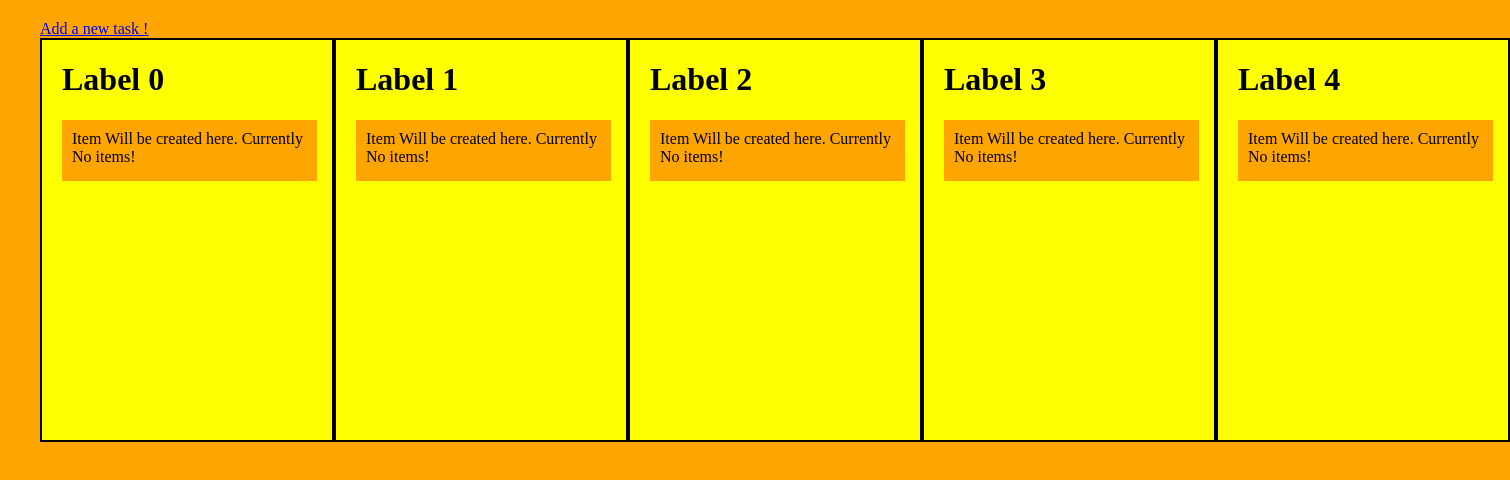
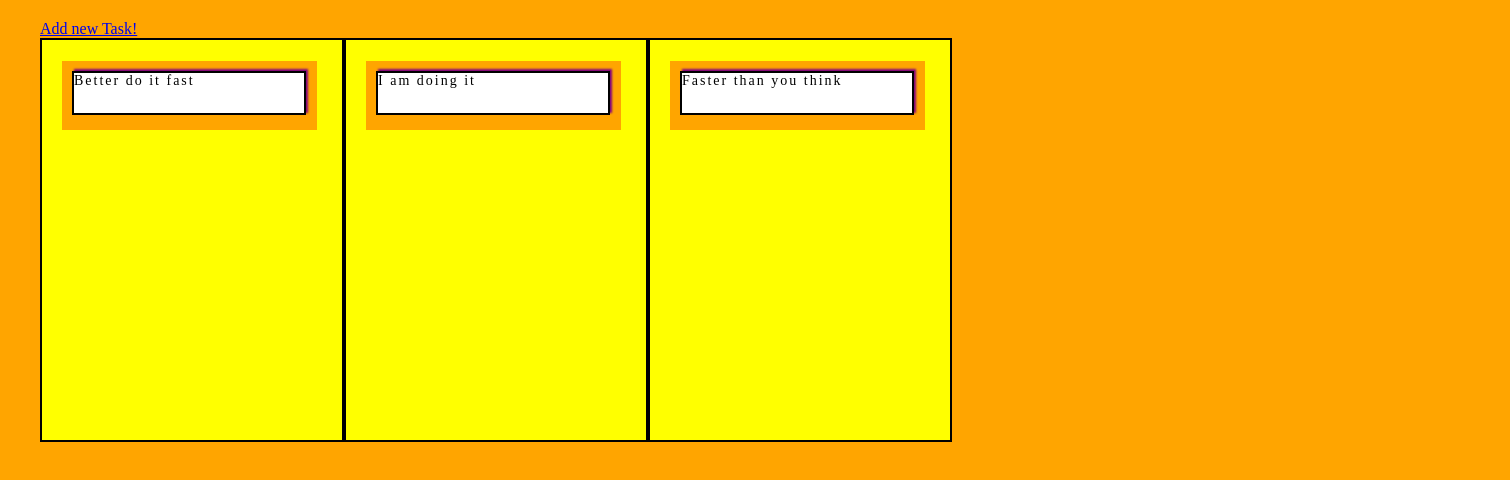
Before and after one commit to umais/Kanban, a plain HTML site: page board.html in a window 1280 px wide. Shown: the whole page, 1510 px wide, since content can reach past the window. Drawn offline with nearby package versions, Linux system fonts and the light colour scheme.

Commit message:
Bootstrapped html with Angular

```diff
--- a/board.html
+++ b/board.html
@@ -1,6 +1,6 @@
 <!DOCTYPE html>
 
-<html lang="en" xmlns="http://www.w3.org/1999/xhtml">
+<html lang="en" xmlns="http://www.w3.org/1999/xhtml" ng-app ng-controller="Boards">
 <head>
     <meta charset="utf-8" />
     <title></title>
@@ -8,16 +8,29 @@
      <script src="http://code.jquery.com/jquery-1.9.1.js"></script>
     <script src="http://code.jquery.com/ui/1.10.2/jquery-ui.js"></script>
     <link rel="stylesheet" type="text/css" href="css/styles.css" />
-    <script src="scripts/script.js"></script>
+    <script src="lib/angular/angular.js"></script>
+    <script src="scripts/script.js" defer="defer"></script>
+    <script src="scripts/controllers.js"></script>
 </head>
 <body>
 
       <div id="indexCard" class="hideInput"> <h4 id="createTask" class="LaneLabels">Create Task</h4><hr /><textarea id="indextext" cols="30" rows="3" placeholder="Type info here and then click button below to make it draggable"></textarea><br /><input type="button"  id="taskbtn" value="Create Index Card" /></div>
-     <a href="#" id="newTask">Add a new task !</a>
+     <a href="#" id="newTask">Add new Task!</a>
+
     <div id="Board">
 
-        <div id="BoardRow">
+        <div id="BoardRow" >
+              <div class="mycell" ng-repeat="lane in lanes" id="BoardLane{{lane.position}}">
 
+                  <h1></h1>
+                  <div class="DragBox" >
+                      <ol class="dropbox" ng-repeat="card in lane.cards">
+                          <li class="BoardDrop" id="toDropDefault{{card.position}}">{{card.cardText}}</li>
+
+                      </ol>
+
+                  </div>
+              </div>
 
 
         </div>
--- a/scripts/controllers.js
+++ b/scripts/controllers.js
@@ -2,7 +2,24 @@
 
 /* Controllers */
 
-function PhoneListCtrl($scope) {
-    $scope.cards = { "Name": "Card1", "Content": "Testing Cards" };
-
+function Boards($scope) {
+    $scope.name="This is a Board";
+    $scope.owner = "Umais Siddiqui" ;
+    $scope.active = "true";
+    $scope.lanes = [
+    {"name": "To Do",
+    "position": "0",
+    "cards": [{"name":"Card1","cardText":"Better do it fast","position":"0"}]
+    },
+     {
+         "name": "In Progress",
+         "position": "1",
+         "cards": [{ "name": "Card1", "cardText": "I am doing it", "position": "0" }]
+     },
+     {
+         "name": "Completed",
+         "position": "2",
+         "cards": [{ "name": "Card1", "cardText": "Faster than you think", "position": "0" }]
+     }
+  ];
 }
--- a/scripts/script.js
+++ b/scripts/script.js
@@ -2,7 +2,7 @@
 
 
 $(function () {
-    createKanbanBoard();
+    //createKanbanBoard();
     initializeAlldroppers();
     $("#taskbtn").click(function () {
 
@@ -95,40 +95,40 @@ function DeleteDefaultNode() { }
 /*
 This Function is the key function to create the board. Eventually this will read the database by passing the member ID to the database and getting the entire board object.
 */
-function createKanbanBoard()
-{
-    var kanbanRow = document.getElementById("BoardRow");
-    var myLanes = document.createElement("div");
-    //Hard coded the number of lanes but eventually will be coming from Board Object stored in DB.
-	for (i = 0; i < 5; i++)
-    {
-        //Setting Up The Lanes
-        myLanes = document.createElement("div");
-        myLanes.setAttribute("id", "BoardLane" + i);
-        myLanes.setAttribute("class", "mycell");
-        //Setting Up the Lane Headers
-        var laneHeading = document.createElement("h1");
-        var laneHeadingText = document.createTextNode("Label " + i);
-        laneHeading.appendChild(laneHeadingText);
-        //Setting Up the DragBox. For each DragBox div there will also be a another Display Div That will be relative to this div for viewing details of the card.
-        var myDragBox = document.createElement("div");
-        myDragBox.setAttribute("class", "DragBox");
-        //setting up the dropbox List
-        var oList = document.createElement("ol");
-        oList.setAttribute("class", "dropbox");
-        var listItem = document.createElement("li");
-        listItem.setAttribute("id", "toDropDefault"+i);
-		//This will depend on the Board Object if there are already items then this default will not be created instead another loop will be needed here.
-        var listItemText = document.createTextNode("Item Will be created here. Currently No items!");
-        listItem.appendChild(listItemText);
-        oList.appendChild(listItem);
-        myDragBox.appendChild(oList);
+//function createKanbanBoard()
+//{
+//    var kanbanRow = document.getElementById("BoardRow");
+//    var myLanes = document.createElement("div");
+//    //Hard coded the number of lanes but eventually will be coming from Board Object stored in DB.
+//	for (i = 0; i < 5; i++)
+//    {
+//        //Setting Up The Lanes
+//        myLanes = document.createElement("div");
+//        myLanes.setAttribute("id", "BoardLane" + i);
+//        myLanes.setAttribute("class", "mycell");
+//        //Setting Up the Lane Headers
+//        var laneHeading = document.createElement("h1");
+//        var laneHeadingText = document.createTextNode("Label " + i);
+//        laneHeading.appendChild(laneHeadingText);
+//        //Setting Up the DragBox. For each DragBox div there will also be a another Display Div That will be relative to this div for viewing details of the card.
+//        var myDragBox = document.createElement("div");
+//        myDragBox.setAttribute("class", "DragBox");
+//        //setting up the dropbox List
+//        var oList = document.createElement("ol");
+//        oList.setAttribute("class", "dropbox");
+//        var listItem = document.createElement("li");
+//        listItem.setAttribute("id", "toDropDefault"+i);
+//		//This will depend on the Board Object if there are already items then this default will not be created instead another loop will be needed here.
+//        var listItemText = document.createTextNode("Item Will be created here. Currently No items!");
+//        listItem.appendChild(listItemText);
+//        oList.appendChild(listItem);
+//        myDragBox.appendChild(oList);
 
-        myLanes.appendChild(laneHeading);
-        myLanes.appendChild(myDragBox);
-        kanbanRow.appendChild(myLanes);
-    }
+//        myLanes.appendChild(laneHeading);
+//        myLanes.appendChild(myDragBox);
+//        kanbanRow.appendChild(myLanes);
+//    }
 
 
 
-}
+//}
```
Also changed, not shown: index.html (+5 -4 lines).
